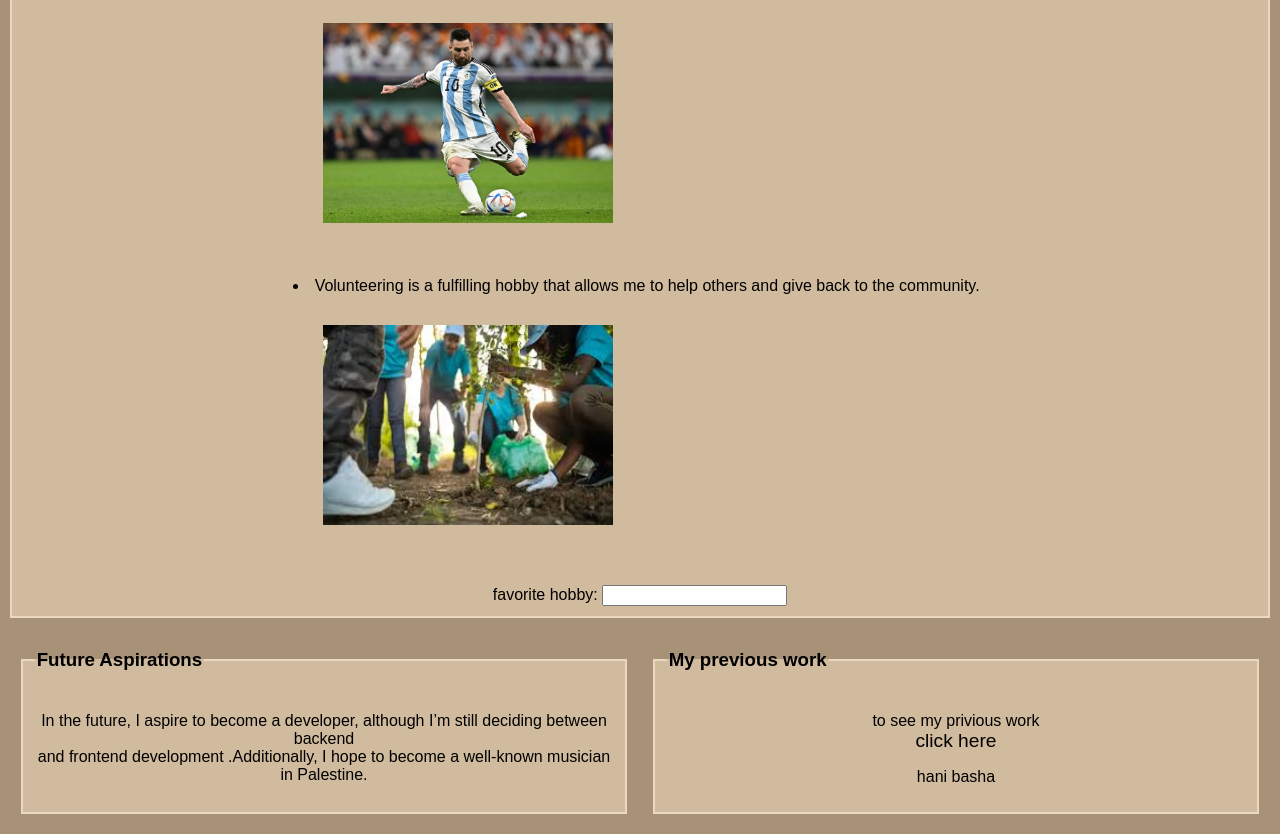
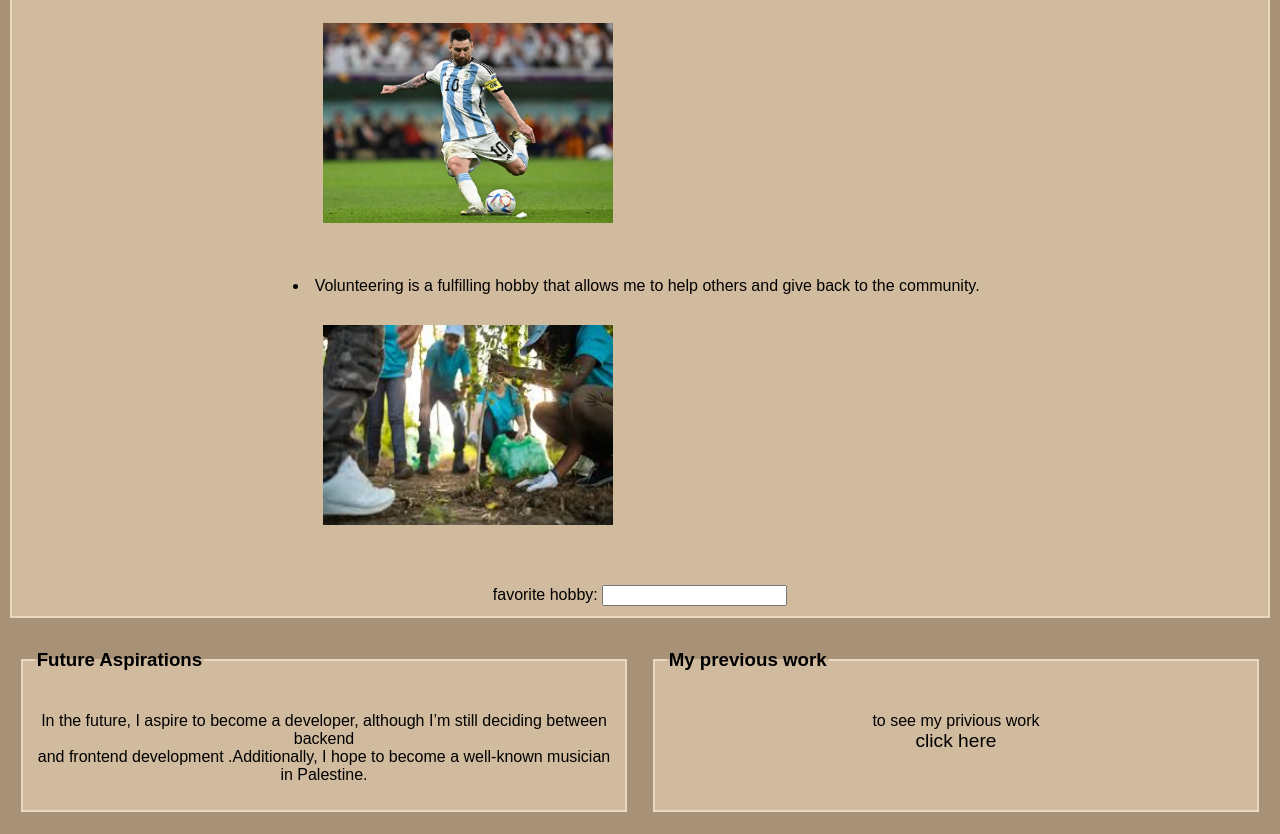
Before and after one commit to HaniWB/haha, a plain HTML site: page index.html in a window 1280 px wide. Shown: the part 649-1483 px from the top of the page. Drawn offline with Linux system fonts and the light colour scheme.

Commit message:
deleting a paragraph

```diff
--- a/index.html
+++ b/index.html
@@ -61,7 +61,6 @@
         <fieldset   class="width"  style="float: right;">
           <legend><h3 id="my_work"> My previous work</h3></legend>
           <p>to see my privious work <br>  <a href="c:\Users\basha\OneDrive\Desktop\Web-1-assignments\assignments\first assignment\Web-1-assignments.html" style="text-decoration: none; color: black; font-size: larger;" >click here</a> </p>
-        <p>hani basha</p>
         </fieldset>
       </div>
    </main>
```
